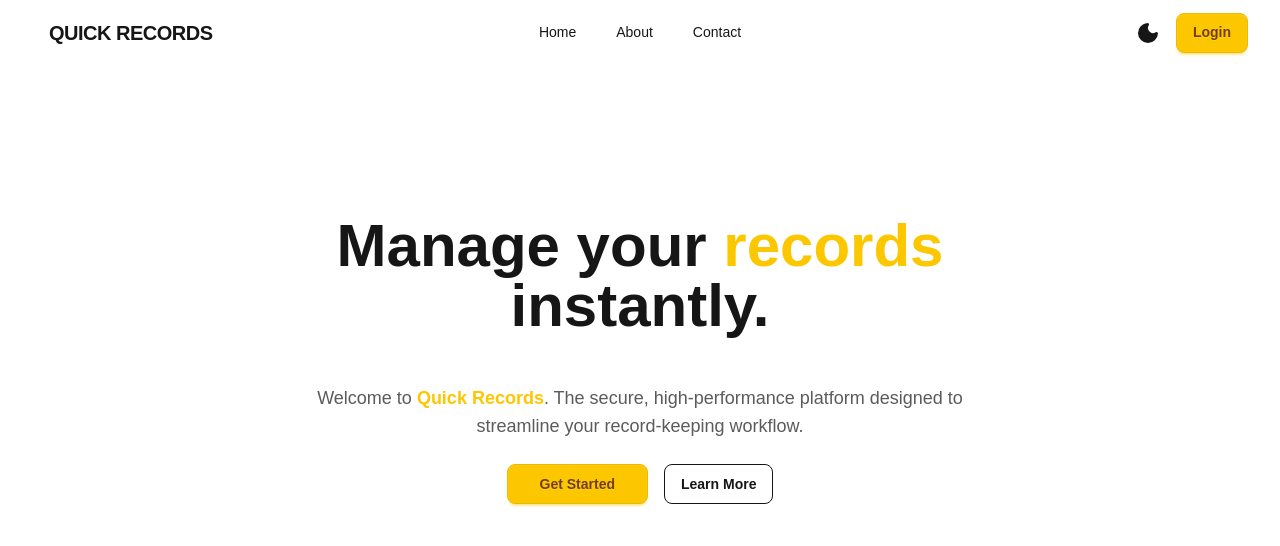
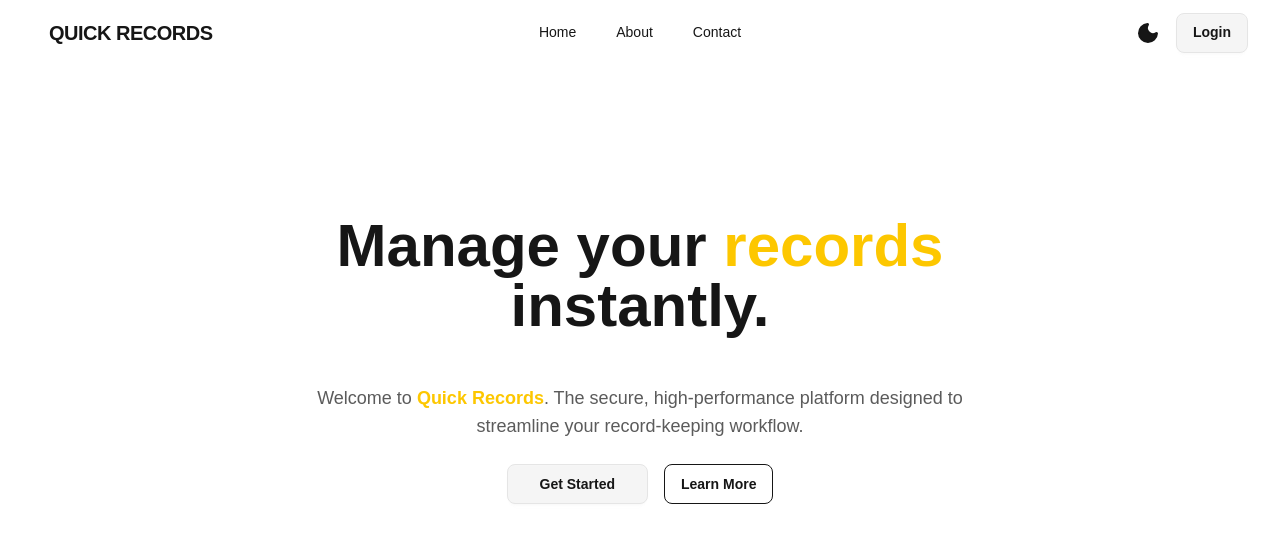
Before and after one commit to munyokii/qck-rcd, a Next.js app: page / in a window 1280 px wide. Shown: the top 546 px of the page. Built offline with nearby package versions, Linux system fonts and the light colour scheme; a web font is replaced by a local one.

Commit message:
Button component

```diff
--- /dev/null
+++ b/app/components/Button.tsx
@@ -0,0 +1,36 @@
+import React from "react";
+import Link from "next/link";
+
+interface ButtonProps extends React.ButtonHTMLAttributes<HTMLButtonElement> {
+  children: React.ReactNode;
+  variant?: "primary" | "secondary" | "accent" | "neutral" | "ghost" | "link" | "error" | "success" | "warning";
+  outline?: boolean;
+  size?: "xs" | "sm" | "md" | "lg" | "wide" | "block";
+  href?: string;
+}
+
+export default function Button({
+  children,
+  variant,
+  outline = false,
+  size,
+  className = "",
+  href,
+  ...props
+}: ButtonProps) {
+  const classes = `btn ${variant ? `btn-${variant}` : ""} ${outline ? "btn-outline" : ""} ${size ? `btn-${size}` : ""} ${className}`;
+
+  if (href) {
+    return (
+      <Link href={href} className={classes} role="button">
+        {children}
+      </Link>
+    );
+  }
+
+  return (
+    <button className={classes} {...props}>
+      {children}
+    </button>
+  );
+}
--- a/app/components/Navbar.tsx
+++ b/app/components/Navbar.tsx
@@ -2,6 +2,7 @@
 
 import dynamic from "next/dynamic";
 import { Menu } from "lucide-react";
+import Button from "./Button";
 
 const ThemeToggle = dynamic(() => import("./ThemeToggle"), {
   ssr: false,
@@ -42,7 +43,13 @@ export default function Navbar() {
 
       <div className="navbar-end flex items-center gap-4">
         <ThemeToggle />
-        <a className="btn btn-primary btn-sm md:btn-md rounded-lg">Login</a>
+        <Button
+          href="/login"
+          variant="primary"
+          className="btn-sm md:btn-md rounded-lg"
+        >
+          Login
+        </Button>
       </div>
     </div>
   );
--- a/app/page.tsx
+++ b/app/page.tsx
@@ -1,3 +1,4 @@
+import Button from "./components/Button";
 import Navbar from "./components/Navbar";
 
 export default function Page() {
@@ -17,8 +18,13 @@ export default function Page() {
               designed to streamline your record-keeping workflow.
             </p>
             <div className="flex justify-center gap-4">
-              <button className="btn btn-primary px-8">Get Started</button>
-              <button className="btn btn-outline">Learn More</button>
+              <Button variant="primary" className="px-8">
+                Get Started
+              </Button>
+
+              <Button outline>
+                Learn More
+              </Button>
             </div>
           </div>
         </div>
```
